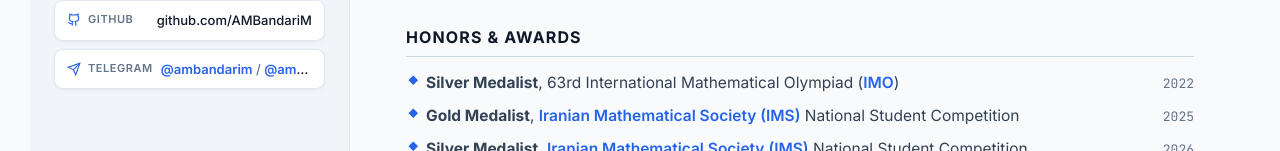
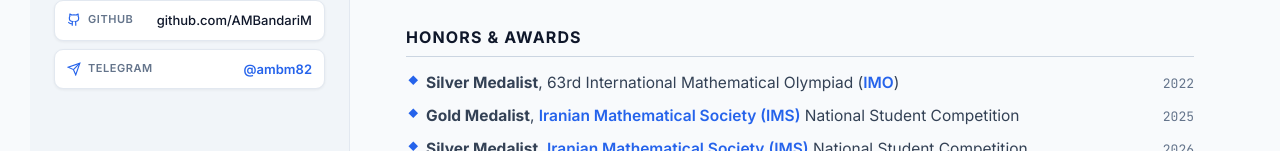
Before and after one commit to AMBandariM/AMBandariM.github.io, a plain HTML site: page cv/index.html in a window 1280 px wide. Shown: the part 497-648 px from the top of the page. Drawn offline with Linux system fonts and the light colour scheme.

Commit message:
dont even ask

```diff
--- a/cv/index.html
+++ b/cv/index.html
@@ -1005,8 +1005,6 @@
             <span class="label-text">Telegram</span>
           </span>
           <span class="item-value">
-            <a href="https://t.me/ambandarim" target="_blank" rel="noopener" class="clickable">@ambandarim</a>
-            <span style="color: var(--text-muted);">/</span>
             <a href="https://t.me/ambm82" target="_blank" rel="noopener" class="clickable">@ambm82</a>
           </span>
         </div>
```
